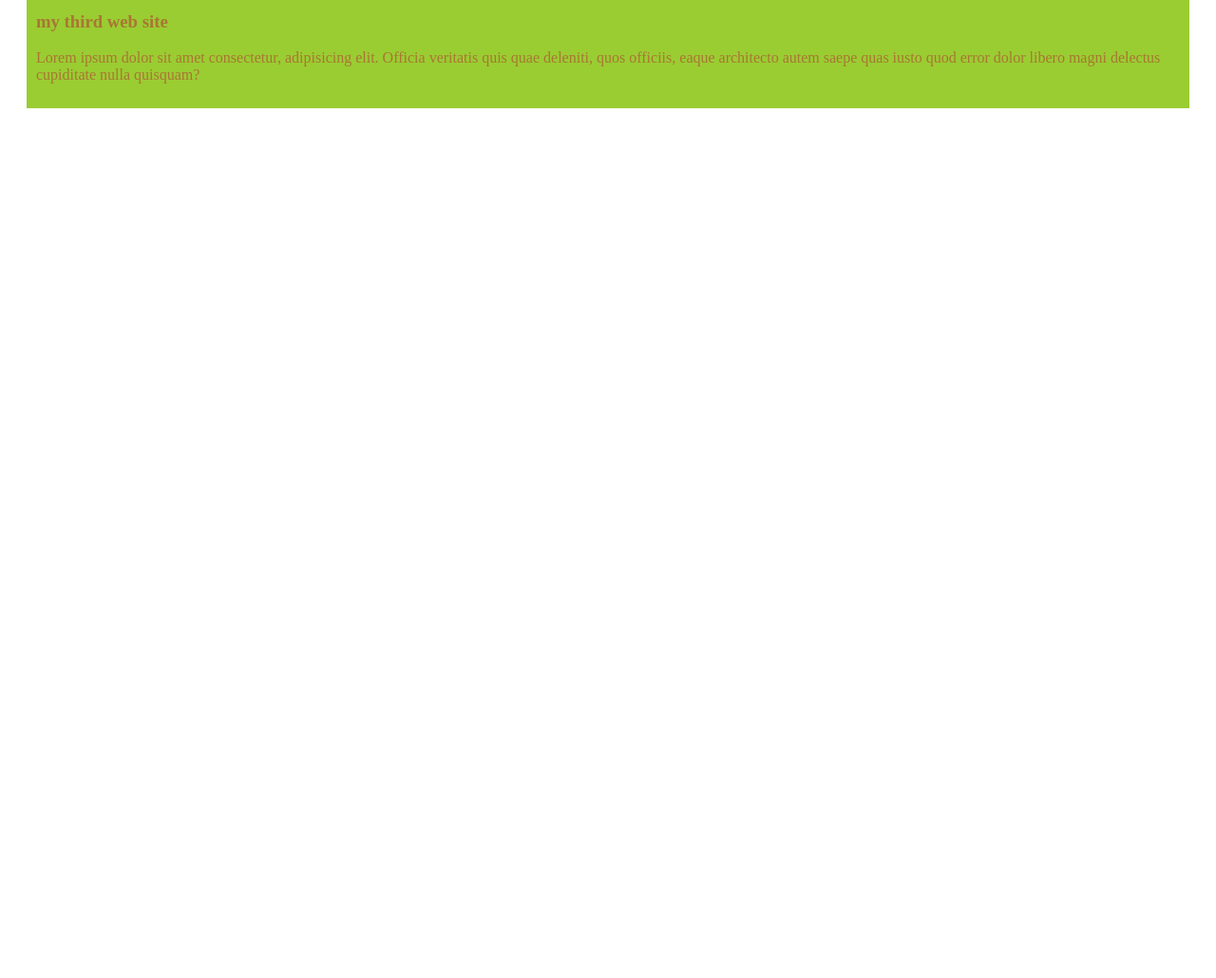
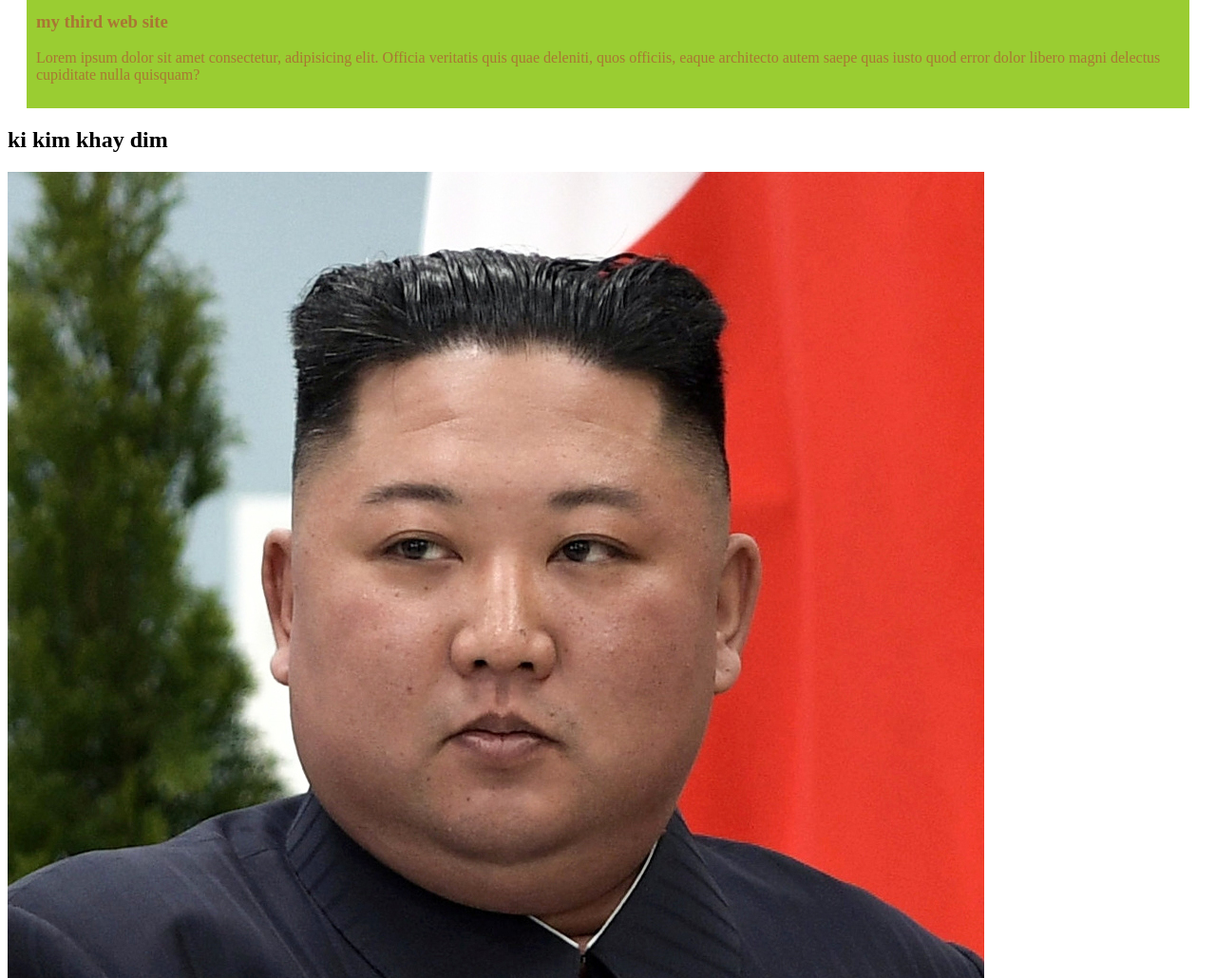
Before and after one commit to shahriarshafi42/my-simple-website-, a plain HTML site: page index.html in a window 1280 px wide. Shown: the part 340-1370 px from the top of the page at 95% size. Before the commit the page ends 800 px from the top, so only its background shows below. Drawn offline with Linux system fonts and the light colour scheme.

Commit message:
added third

```diff
--- a/index.html
+++ b/index.html
@@ -21,5 +21,9 @@
         <h3>my third web site</h3>
         <p>Lorem ipsum dolor sit amet consectetur, adipisicing elit. Officia veritatis quis quae deleniti, quos officiis, eaque architecto autem saepe quas iusto quod error dolor libero magni delectus cupiditate nulla quisquam?</p>
     </div>
+    <div>
+        <h2>ki kim khay dim </h2>
+        <img src="Kim_Jong-un_April_2019_(cropped).jpg" alt="">
+    </div>
 </body>
 </html>
```
Also changed, not shown: Kim_Jong-un_April_2019_(cropped).jpg (added).
